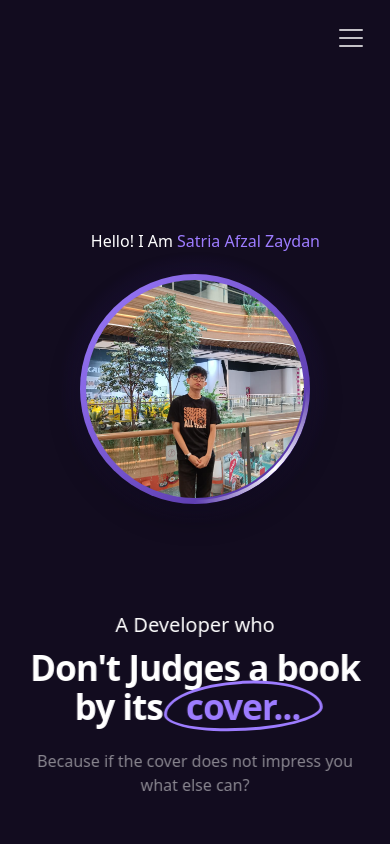
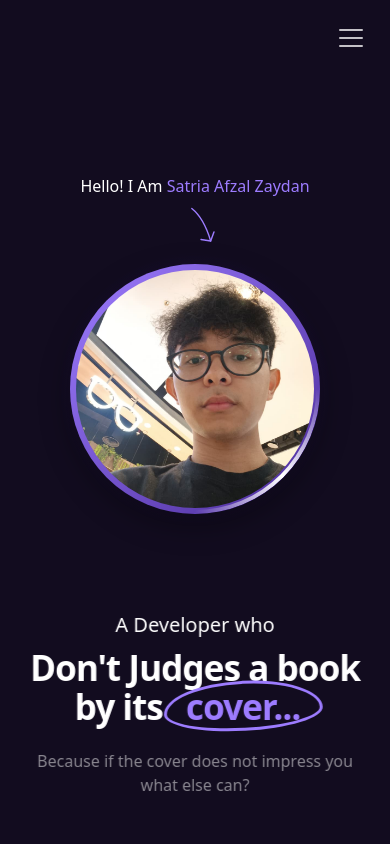
Before and after one commit to satriafzal/personal-portofolio, a Vue app: page / in a window 390 px wide. Shown: the top 844 px of the page. Built offline with nearby package versions, Linux system fonts and the light colour scheme.

Commit message:
upate styling hero profile and name responsive

```diff
--- a/src/components/Hero.vue
+++ b/src/components/Hero.vue
@@ -14,7 +14,7 @@
                     </div>
                     <div class="glow-effect"></div>
                     <div class="photo-frame">
-                        <img src="/image/profil2.jpeg" alt="Satria Afzal Zaydan" class="profile-img" v-anim="'fade-in'" />
+                        <img src="/image/profil.jpeg" alt="Satria Afzal Zaydan" class="profile-img" v-anim="'fade-in'" />
                     </div>
                 </div>
                 <div class="text-content w-100 text-center text-md-start mt-5 mt-md-0" v-anim="'fade-left'">
@@ -76,6 +76,34 @@
         }
         .hero-wrapper {
             margin-top: 0 !important;
+            flex-direction: column; /* Pastiin numpuk ke bawah */
+        }
+
+        .photo-frame {
+            width: 250px !important;
+            height: 250px !important;
+            flex-shrink: 0; /* Rahasia anti gepeng */
+            margin: 0 auto;
+        }
+
+        .hello-pointer {
+            position: absolute !important;
+            top: -90px;
+            left: 50%;
+            transform: translateX(-50%);
+            width: max-content;
+            display: flex;
+            flex-direction: column;
+            align-items: center;
+            z-index: 10;
+        }
+
+        /* 3. Arahin Panah Pas ke Kepala */
+        .pointer-arrow {
+            display: block !important;
+            margin-top: 5px;
+            /* Kita rotasi panahnya biar nembak pas ke bawah (ke arah foto) */
+            transform: rotate(20deg) scale(0.8) scaleX(-1);
         }
     }
 </style>
```
